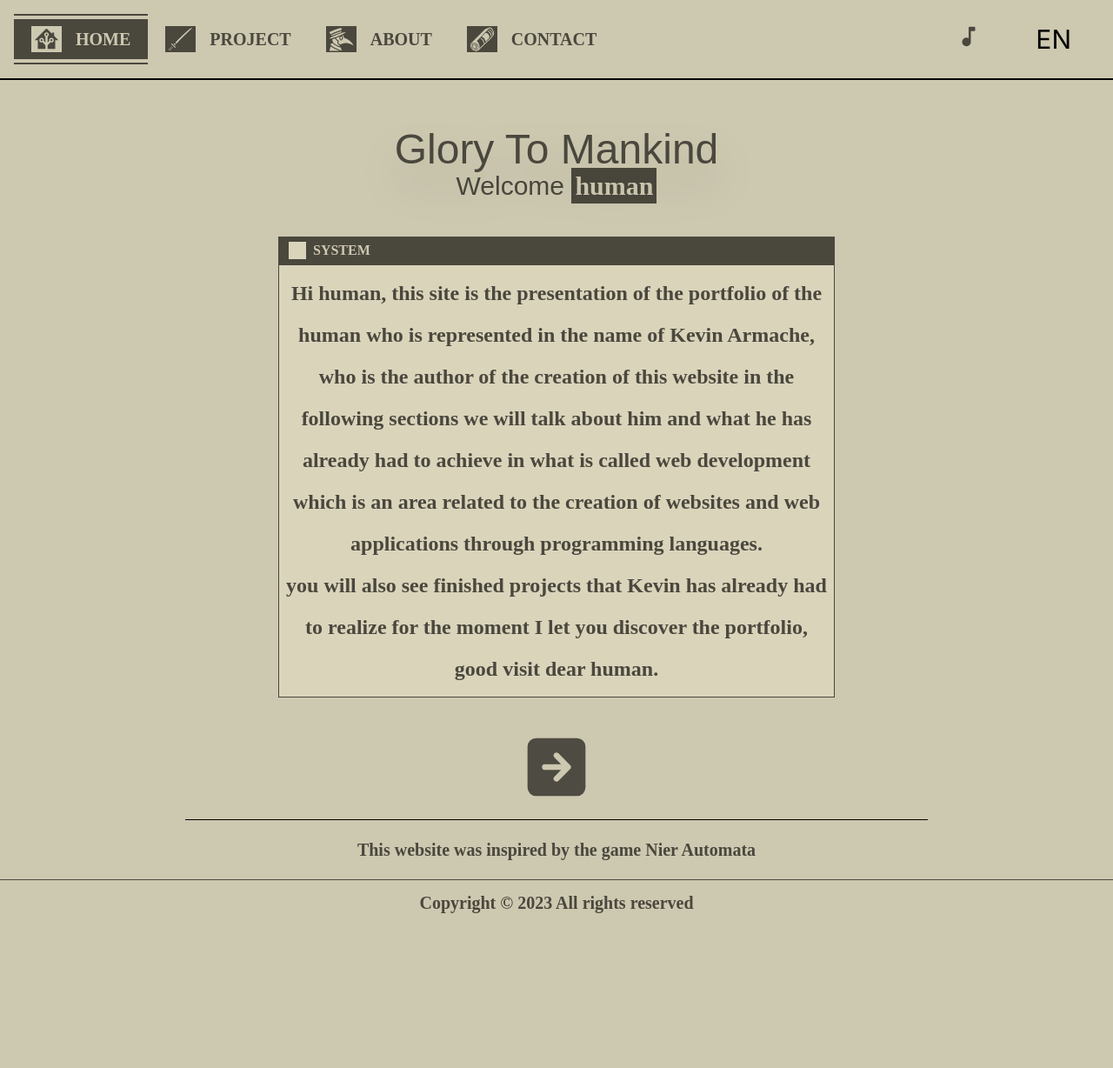
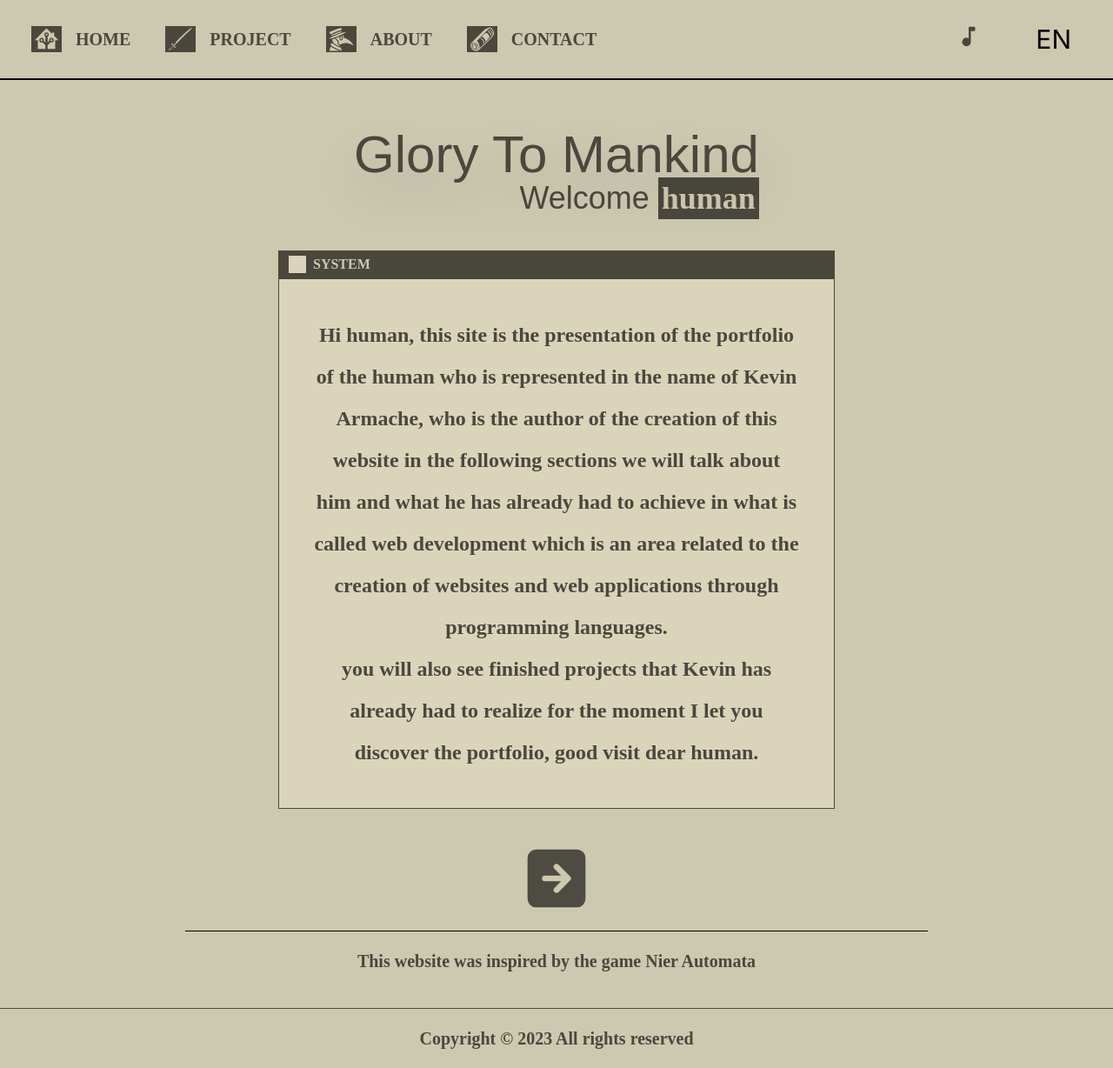
Before and after one commit to KevinArmache/Portfolio, a Next.js app: page / in a window 1280 px wide. Shown: the whole page at 87% size. Before the commit the page ends 1064 px from the top, so only its background shows below. Built offline with nearby package versions, Linux system fonts and the light colour scheme; a web font is replaced by a local one.

Commit message:
fix: position with footer

```diff
--- a/src/app/components/Footer/Footer.jsx
+++ b/src/app/components/Footer/Footer.jsx
@@ -3,7 +3,7 @@ import React from "react";
 export default function Footer() {
   const currentYear = new Date().getFullYear();
   return (
-    <div className="flex items-center justify-center py-3 mt-5 border-t border-[#4E4B42]">
+    <div className=" border-t w-full mt-auto p-5 border-[#4E4B42]">
       <p className="text-center text-xl font-bold">
         Copyright © {currentYear} All rights reserved
       </p>
--- a/src/app/components/NavBar/NavBar.jsx
+++ b/src/app/components/NavBar/NavBar.jsx
@@ -15,12 +15,12 @@ export default function NavBar() {
     <div className="flex border-b-2 border-black">
       <div className=" w-3/4">
         <ul className="flex p-4 items-center">
-          {activePage === "/" ? (
+          {activePage === "/home" ? (
             <li>
               <div className="border mb-1 border-secondary-color"></div>
               <Link
                 className="flex justify-center items-center bg-secondary-color px-3 py-2"
-                href={"/"}
+                href={"/home"}
               >
                 <svg
                   xmlns="http://www.w3.org/2000/svg"
@@ -45,7 +45,7 @@ export default function NavBar() {
               <div className="border mb-1 border-transparent"></div>
               <Link
                 className="flex justify-center items-center px-3 py-2"
-                href={"/"}
+                href={"/home"}
               >
                 <svg
                   xmlns="http://www.w3.org/2000/svg"
--- /dev/null
+++ b/src/app/home/page.jsx
@@ -0,0 +1,5 @@
+import React from "react";
+
+export default function page() {
+  return <div>page</div>;
+}
--- a/src/app/layout.jsx
+++ b/src/app/layout.jsx
@@ -14,7 +14,7 @@ export const metadata = {
 export default function RootLayout({ children }) {
   return (
     <html lang="en">
-      <body className={inter.className}>
+      <body className={`${inter.className} flex flex-col min-h-screen`}>
         <header>
           <NavBar />
         </header>
--- a/src/app/page.jsx
+++ b/src/app/page.jsx
@@ -10,18 +10,20 @@ const rodin = localFont({
 export default function Home() {
   return (
     <main>
+      <div className="w-fit mx-auto">
         <h1
-        className={` ${rodin.className} mt-14 text-center text-5xl drop-shadow-2xl`}
+          className={` ${rodin.className} mt-14 text-center text-6xl drop-shadow-2xl`}
         >
           Glory To Mankind
         </h1>
-      <div className="text-center">
-        <h3 className={` ${rodin.className} text-center text-3xl `}>
+        <div className="text-center ">
+          <h3 className={` ${rodin.className} text-right  text-4xl `}>
             Welcome{" "}
             <span className="bg-secondary-color p-1 font-bold text-primary-color">
               human
             </span>
           </h3>
+        </div>
       </div>
 
       <div className="mt-10 mx-auto w-1/2">
@@ -29,7 +31,7 @@ export default function Home() {
           <span className="bg-last-color mx-2  h-5 w-5"></span>
           <span className="text-primary-color font-bold">SYSTEM</span>
         </div>
-        <div className="bg-last-color p-2 text-center  font-bold border border-secondary-color">
+        <div className="bg-last-color  text-center p-10  font-bold border border-secondary-color">
           <p className="leading-loose text-2xl">
             Hi human, this site is the presentation of the portfolio of the
             human who is represented in the name of Kevin Armache, who is the
@@ -46,8 +48,8 @@ export default function Home() {
         </div>
       </div>
 
-      <div className="mx-auto text-center  w-2/3">
-        <Link href="">
+      <div className="mx-auto mb-10 text-center w-2/3">
+        <Link href="/home">
           <svg
             xmlns="http://www.w3.org/2000/svg"
             width="80"
@@ -70,7 +72,7 @@ export default function Home() {
           </svg>
         </Link>
         <div className="h-px bg-black w-full mt-5 mb-5"></div>
-        <p className="font-bold text-xl">
+        <p className="font-bold text-xl ">
           This website was inspired by the game Nier Automata
         </p>
       </div>
```
Lines whose indentation alone changed are shown as unchanged.
